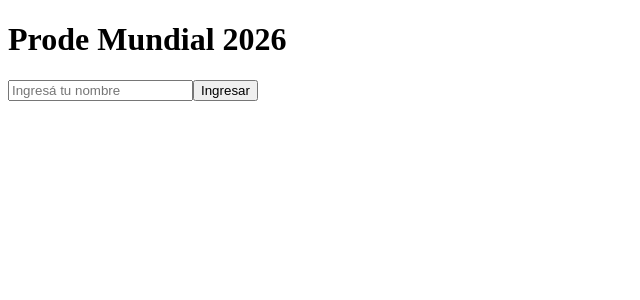
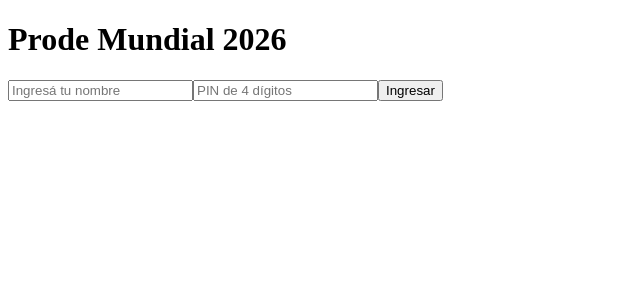
Before and after one commit to joaqeen/prode-mundial, a Vue app: page / in a window 1280 px wide. Shown: the top 300 px of the page, without its empty margins (0-640 px from the left). Built offline with nearby package versions, Linux system fonts and the light colour scheme; no server answers.

Commit message:
Se agrega PIN en pagina de Inicio

```diff
--- a/src/views/HomeView.vue
+++ b/src/views/HomeView.vue
@@ -5,6 +5,14 @@
     <input
       v-model="nombre"
       placeholder="Ingresá tu nombre"
+      @keyup.enter="ingresar"
+    />
+
+    <input
+      v-model="pin"
+      placeholder="PIN de 4 dígitos"
+      type="password"
+      maxlength="4"
       @keyup.enter="ingresar"
     />
 
@@ -23,6 +31,7 @@ import { supabase } from '../lib/supabase'
 import { useJugadorStore } from '../stores/jugador'
 
 const nombre   = ref('')
+const pin      = ref('')
 const error    = ref('')
 const cargando = ref(false)
 
@@ -35,22 +44,35 @@ async function ingresar() {
     return
   }
 
+  if (pin.value.length !== 4 || isNaN(pin.value)) {
+    error.value = 'El PIN debe ser de 4 dígitos'
+    return
+  }
+
   cargando.value = true
   error.value    = ''
 
+  // Buscar si el nombre ya existe
   const { data: existente } = await supabase
     .from('jugadores')
-    .select('id, nombre')
+    .select('id, nombre, pin')
     .eq('nombre', nombre.value.trim())
     .single()
 
   if (existente) {
+    // El nombre existe → verificar PIN
+    if (existente.pin !== pin.value) {
+      error.value = 'PIN incorrecto'
+      cargando.value = false
+      return
+    }
     jugadorStore.setJugador(existente)
     router.push('/pronosticos')
   } else {
+    // Nombre nuevo → crear con PIN
     const { data: nuevo, error: err } = await supabase
       .from('jugadores')
-      .insert({ nombre: nombre.value.trim() })
+      .insert({ nombre: nombre.value.trim(), pin: pin.value })
       .select()
       .single()
 
```
